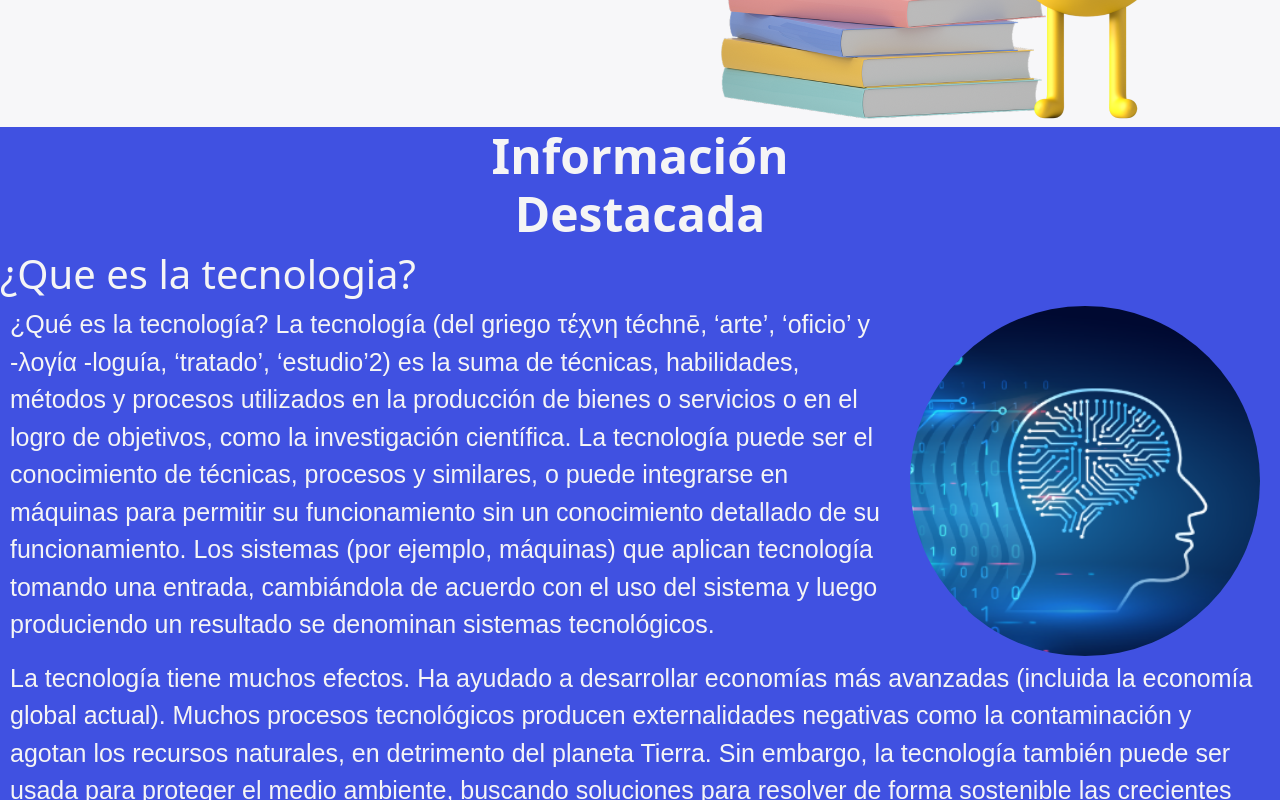
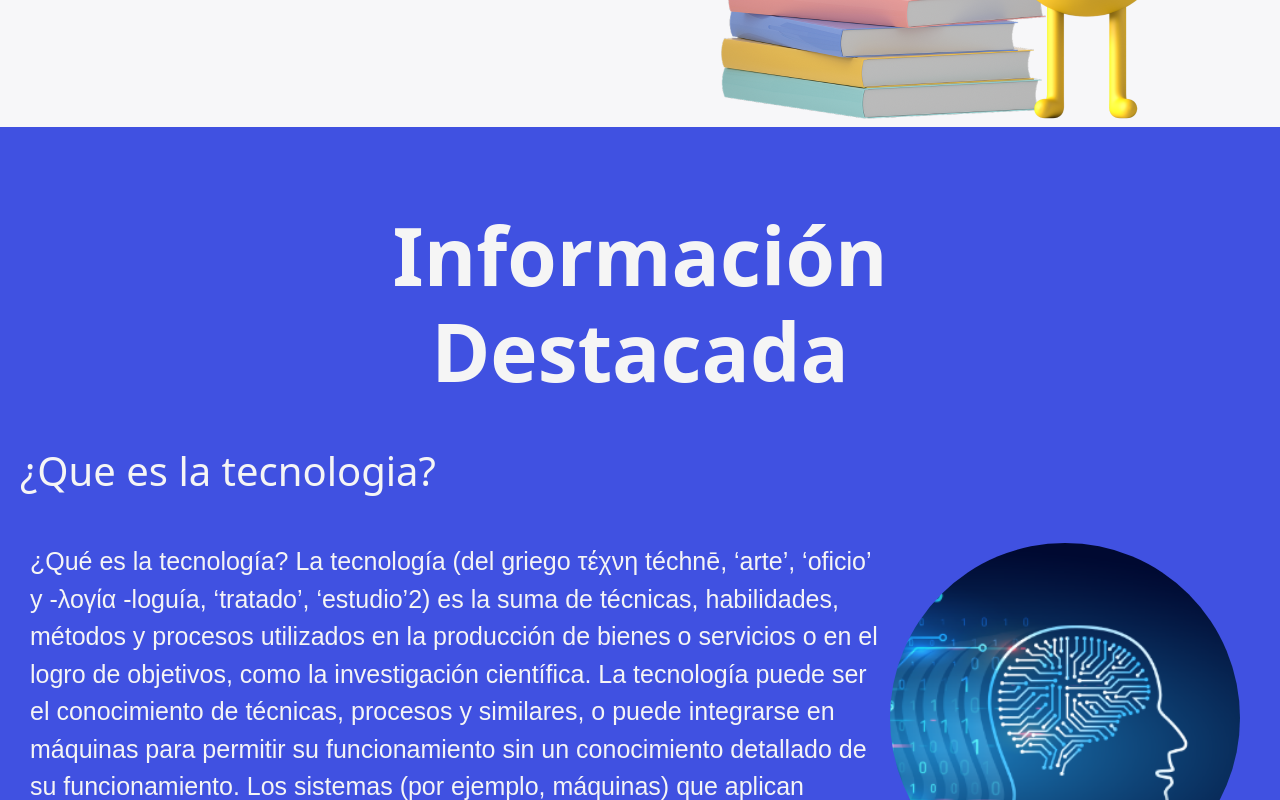
Before and after one commit to nicolasnos/Wikideas, a React (Vite) app: page / in a window 1280 px wide. Shown: the part 460-1260 px from the top of the page. Built offline with nearby package versions, Linux system fonts and the light colour scheme; a web font is replaced by a local one.

Commit message:
Arreglos de diseño

```diff
--- a/index.html
+++ b/index.html
@@ -2,7 +2,7 @@
 <html lang="en">
   <head>
     <meta charset="UTF-8" />
-    <link rel="icon" type="image/svg+xml" href="/vite.svg" />
+    <link rel="shortcut icon" href="/public/favicon.ico" type="image/x-icon">
 
     <!--Fuente para los titulos-->
     <!--font-family:'Paytone One', sans-serif;-->
--- a/src/styles/_Home.scss
+++ b/src/styles/_Home.scss
@@ -2,10 +2,21 @@
   width: 100%;
   background-color: #4051e1;
   color: #f5f5f5;
+  padding: 0 20px 40px 20px;
+
+  @include mobile {
+    padding: 0 10px 20px 10px;
+  }
   & h2 {
     text-align: center;
-    font-size: 3rem;
+    font-size: 5rem;
     font-weight: bold;
+    padding-top: 10vh;
+    padding-bottom: 5vh;
+
+    @include mobile{
+      padding-top: 5vh;
+    }
 
     /*zona de media queries para el titulo "información destacada"*/
     @include mobile {
@@ -15,6 +26,7 @@
   & h4 {
     align-self: self-start;
     font-size: 40px;
+    padding-bottom: 5vh;
 
     /*zona de media queries para el subtitulo*/
     @include computer {
```
Also changed, not shown: public/img/LogoWI-PhotoRoom.png-PhotoRoom.png (added), 1 other file (tests, documents, lock files or other folders).
